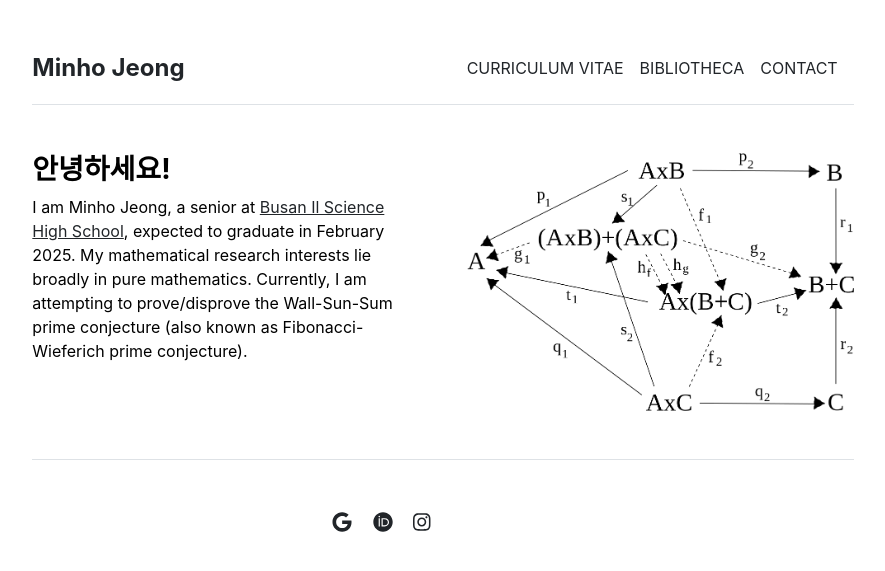
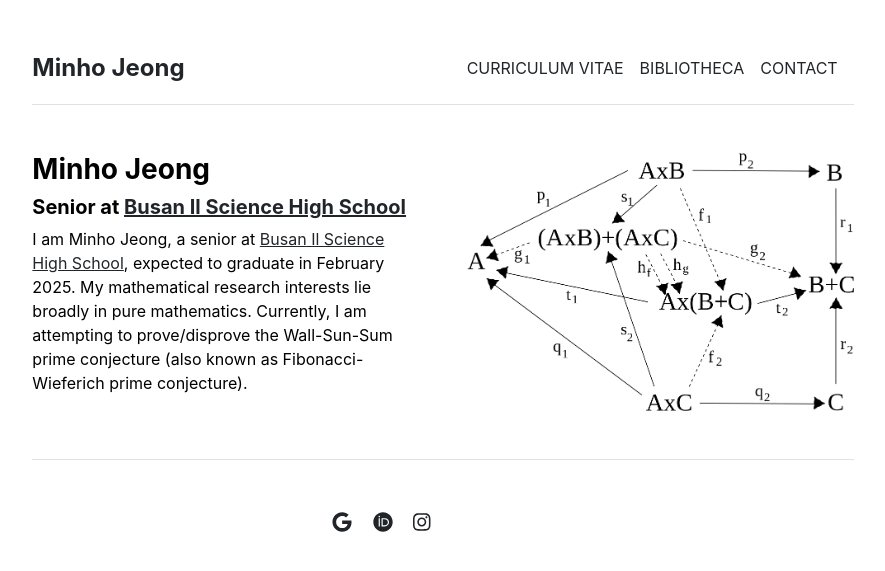
Before and after one commit to mino-jeong/mino-jeong.github.io, a Jekyll site: the page built from index.md, in a window 1280 px wide. Shown: the top 571 px of the page, without its empty margins (197-1082 px from the left). Built offline with Jekyll 4.4.1, drawn with Linux system fonts in a browser that asks for light colours.

Commit message:
Update home.html

```diff
--- a/_layouts/home.html
+++ b/_layouts/home.html
@@ -4,7 +4,8 @@
 
 <div class="row g-5 mb-5">
   <div class="col-md-6">
-    <h3 class="fw-bold">안녕하세요!</h3>
+    <h3 class="fw-bold">Minho Jeong</h3>
+    <h5 class="fw-bold">Senior at <a href="https://school.busanedu.net/bsis-h">Busan Il Science High School</a></h5>
     {{ content }}
   </div>
   <div class="col-md-6">
```
